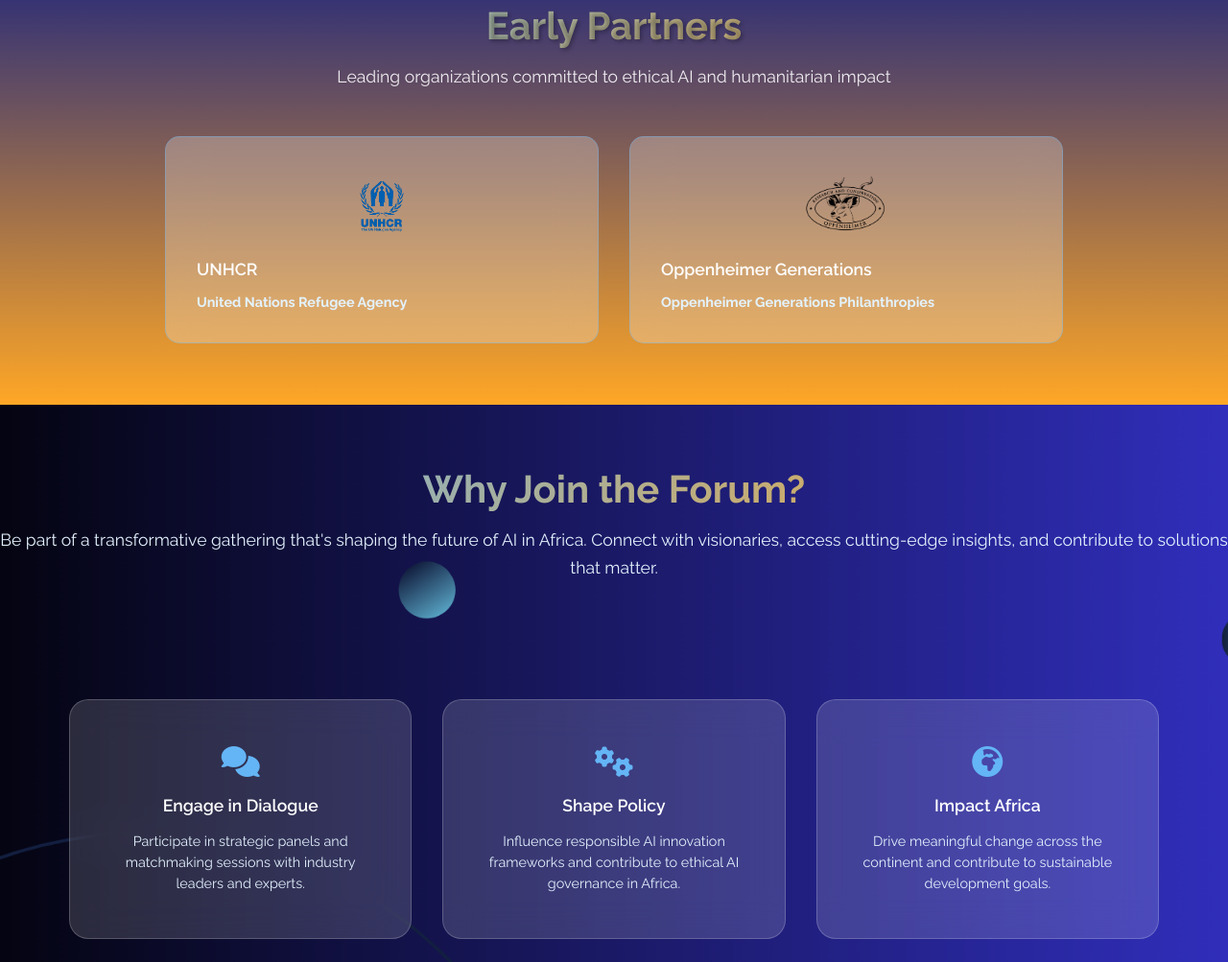
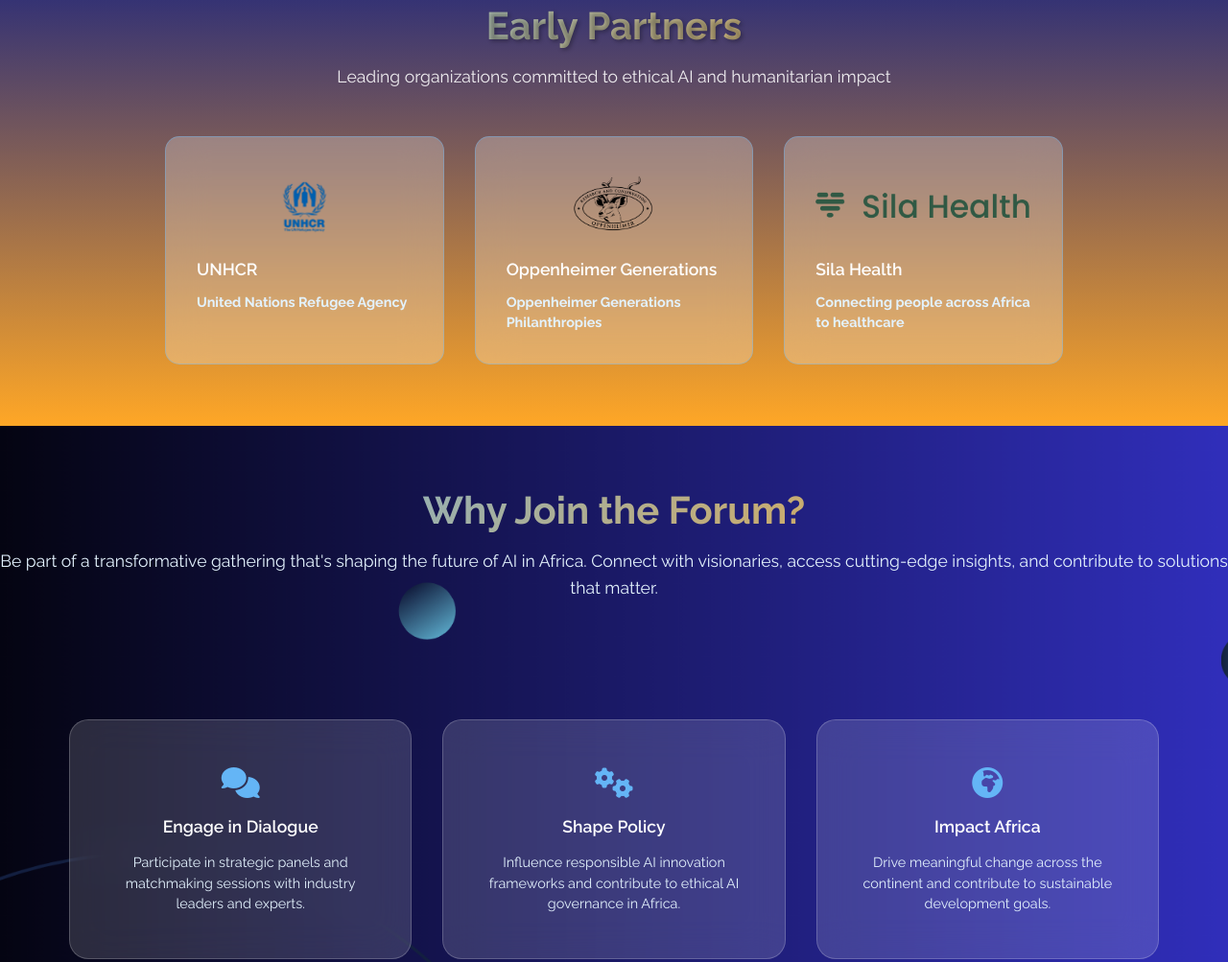
Before and after one commit to Heytec/aicharity, a plain HTML site: page index.html in a window 1280 px wide. Shown: the part 3092-4095 px from the top of the page at 96% size. Drawn offline with Linux system fonts and the light colour scheme.

Commit message:
logo added

```diff
--- a/index.html
+++ b/index.html
@@ -1557,6 +1557,16 @@
             </div>
             <h3>Oppenheimer Generations</h3>
             <p><strong>Oppenheimer Generations Philanthropies</strong></p>
+
+        </div>
+
+         <div class="content-card slide-in-right">
+            <!-- Replaced Font Awesome icon with an actual image logo -->
+            <div class="content-logo-container">
+                <img src="Sila-Green.png" alt="sila.health" class="partner-logo">
+            </div>
+            <h3>Sila Health</h3>
+            <p><strong>Connecting people across Africa to healthcare</strong></p>
 
         </div>
     </div>
```
Also changed, not shown: Sila-Green.png (added).
